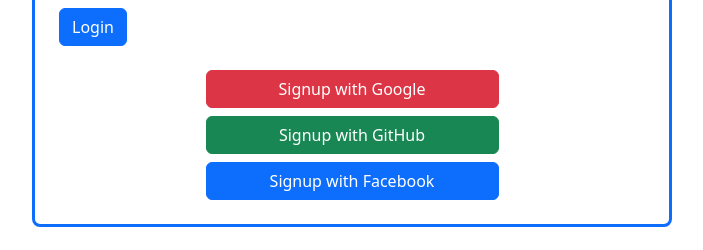
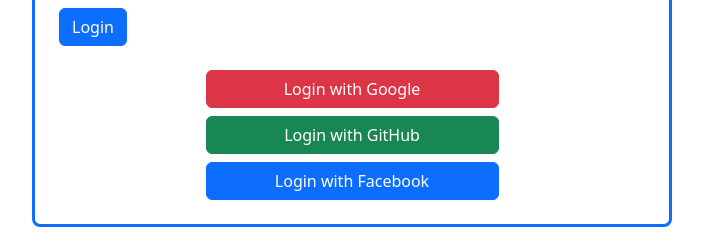
Before and after one commit to developermamoon/Login-page-firebase-authentication, a React (Create React App) app: page /login in a window 1280 px wide. Shown: the part 311-561 px from the top of the page, without its empty margins (288-991 px from the left). Built offline with nearby package versions, Linux system fonts and the light colour scheme.

Commit message:
completed

```diff
--- a/src/Components/Login/Login.js
+++ b/src/Components/Login/Login.js
@@ -12,10 +12,12 @@
 
 const Login = () => {
 
-    const [loginUser, setLoginUser] = useState({})
-    const [showError, setShowError] = useState('');
-    const [show, setShow] = useState(false);
-    const [showPage, setShowPage] = useState(true);
+    const [loginUser, setLoginUser] = useState({}) //used for send data to user component
+    const [showError, setShowError] = useState(''); //user for warning if email or pass is false
+    const [show, setShow] = useState(false); //user in modal
+    const [showPage, setShowPage] = useState(true);  //user for show user component page
+    const [loginSuccess, setLoginSuccess] = useState(false);
+    const [logOutSuccess, setLogOutSuccess] = useState(false);
 
     const googleProvider = new GoogleAuthProvider();
     const githubProvider = new GithubAuthProvider();
@@ -28,6 +30,8 @@
                 console.log(user);
                 setShowPage(false);
                 setLoginUser(user);
+                setLoginSuccess(true);
+                setLogOutSuccess(false);
             })
             .catch(error => {
                 console.error("Error: ", error);
@@ -42,6 +46,8 @@
                 console.log(user);
                 setShowPage(false);
                 setLoginUser(user);
+                setLoginSuccess(true);
+                setLogOutSuccess(false);
             })
             .catch(error => {
                 console.error("Error: ", error);
@@ -57,6 +63,8 @@
                 console.log(user);
                 setShowPage(false);
                 setLoginUser(user);
+                setLoginSuccess(true);
+                setLogOutSuccess(false);
             })
             .catch(error => {
                 console.error("Error: ", error);
@@ -87,7 +95,8 @@
             setShowPage(false);
             // console.log(user);
             form.reset();
-            setShowError("Login Successfull !!")
+            setLoginSuccess(true);
+            setLogOutSuccess(false);
         })
         .catch(error => {
             console.error("Error: ", error);
@@ -129,7 +138,9 @@
             .then(() => {
                 //sign out successful
                 console.log("Sign Out Successfully");
-                setShowPage(true)
+                setShowPage(true);
+                setLogOutSuccess(true);
+                setLoginSuccess(false);
             })
             .catch((error) => {
                 //error
@@ -154,6 +165,8 @@
                         <Form.Control name='password' type="password" placeholder="Password" required />
                     </Form.Group>
                     <p className='text-danger'><small>{showError}</small></p>
+                    {loginSuccess && <p className='text-success fw-bold'>Login Successful !!</p>}
+                    {logOutSuccess && <p className='text-success fw-bold'>Logout Successful !!</p>}
                     <div className='d-flex align-items-center justify-content-between'>
                         <p><small>Don't have an account? <Link to='/register'>Sign Up</Link></small></p>
 
@@ -180,6 +193,8 @@
                                         <Form.Control name='mail' type="email" placeholder="Enter email" required />
                                     </Form.Group>
 
+
+
                                     {<p className="text-success">{mailSent}</p>}
                                     <Button variant="primary" disabled={isDisabled} type="submit" >
                                         Submit
@@ -204,15 +219,15 @@
                 </Form>
 
                 <div className='mt-3 d-flex flex-column align-items-center'>
-                    <button className='btn btn-danger w-50 mt-2' onClick={googleSignUp}>Signup with Google </button>
-                    <button className='btn btn-success w-50 mt-2' onClick={gitHubSignUp}>Signup with GitHub </button>
-                    <button className='btn btn-primary w-50 mt-2' onClick={faceBookSignUp}>Signup with Facebook </button>
+                    <button className='btn btn-danger w-50 mt-2' onClick={googleSignUp}>Login with Google </button>
+                    <button className='btn btn-success w-50 mt-2' onClick={gitHubSignUp}>Login with GitHub </button>
+                    <button className='btn btn-primary w-50 mt-2' onClick={faceBookSignUp}>Login with Facebook </button>
                 </div>
             </div>}
 
             {!showPage && <div className="container text-center mt-5">
                 <User data={loginUser}></User>
-                <button className="btn btn-danger" onClick={manageSignOut}>LogOut</button>
+                <button className="btn btn-danger" onClick={manageSignOut}>Logout</button>
             </div>}
 
 
--- a/src/Components/Register/Register.js
+++ b/src/Components/Register/Register.js
@@ -2,17 +2,72 @@
 import Button from 'react-bootstrap/Button';
 import Form from 'react-bootstrap/Form';
 import app from '../../firebase/firebase.init';
-import {createUserWithEmailAndPassword, getAuth, sendEmailVerification, updateProfile} from 'firebase/auth';
+import {createUserWithEmailAndPassword, FacebookAuthProvider, getAuth, GithubAuthProvider, GoogleAuthProvider, sendEmailVerification, signInWithPopup, signOut, updateProfile} from 'firebase/auth';
 import { Link } from 'react-router-dom';
 import ReactDOM from 'react-dom'
 import { FontAwesomeIcon } from '@fortawesome/react-fontawesome'
 import { faEnvelope, faToggleOn } from '@fortawesome/free-solid-svg-icons'
+import User from '../User/User';
 const auth = getAuth(app);
 
 const Register  = () => {
     const [loginSuccess, setLoginSuccess] = useState(false);
+    const [logOutSuccess, setLogOutSuccess] = useState(false);
     const [isPassword, setIsPassword] = useState('');
+    const [loginUser, setLoginUser] = useState({}) //used for send data to user component
+    const [showPage, setShowPage] = useState(true);  //user for show user component page
 
+    const googleProvider = new GoogleAuthProvider();
+    const githubProvider = new GithubAuthProvider();
+    const facebookProvider = new FacebookAuthProvider();
+    //------------fucntion for google authentication
+    const googleSignUp = () => {
+        signInWithPopup(auth, googleProvider)
+            .then(result => {
+                const user = result.user;
+                console.log(user);
+                setShowPage(false);
+                setLoginUser(user);
+                setLoginSuccess(true);
+                setLogOutSuccess(false);
+            })
+            .catch(error => {
+                console.error("Error: ", error);
+            })
+    }
+
+    //--------- fucntion for github authentication
+    const gitHubSignUp = () => {
+        signInWithPopup(auth, githubProvider)
+            .then(result => {
+                const user = result.user;
+                console.log(user);
+                setShowPage(false);
+                setLoginUser(user);
+                setLoginSuccess(true);
+                setLogOutSuccess(false);
+            })
+            .catch(error => {
+                console.error("Error: ", error);
+            })
+    }
+
+
+    //--------- fucntion for facebook authentication
+    const faceBookSignUp = () => {
+        signInWithPopup(auth, facebookProvider)
+            .then(result => {
+                const user = result.user;
+                console.log(user);
+                setShowPage(false);
+                setLoginUser(user);
+                setLoginSuccess(true);
+                setLogOutSuccess(false);
+            })
+            .catch(error => {
+                console.error("Error: ", error);
+            })
+    }
 
     //function for getting email and password on form submission
     const handleSubmit = (event) =>{
@@ -45,9 +100,13 @@
             const user = result.user;
             console.log(user);
             setLoginSuccess(true);
+            setLogOutSuccess(false);
             // verifyEmail();
             form.reset();
-            userNameSet(name)
+            userNameSet(name);
+            setLoginUser(user);
+            setShowPage(false);
+
         })
         .catch(error=>{
             console.error('Error: ',error);
@@ -81,8 +140,24 @@
         })
     }
 
+    //signout code -----------------------------
+    const manageSignOut = () => {
+        signOut(auth)
+            .then(() => {
+                //sign out successful
+                console.log("Sign Out Successfully");
+                setShowPage(true);
+                setLoginSuccess(false);
+                setLogOutSuccess(true);
+            })
+            .catch((error) => {
+                //error
+            })
+    }
+
     return (
-        <div className='w-50 mx-auto border border-3 border-primary p-4 rounded-3'>
+        <div >
+            {showPage && <div className='w-50 mx-auto border border-3 border-primary p-4 rounded-3'>
                 <h2 className='text-secondary fw-bold text-center'>Sign Up</h2>
                 <Form onSubmit={handleSubmit}>
                     <Form.Group className="mb-3" controlId="formBasicEmail">
@@ -105,6 +180,7 @@
 
                     <small><p>Already a user ? <Link to='/login'>Login</Link></p></small>
                     {loginSuccess && <p className='text-success fw-bold'>Registration Successful !!</p>}
+                    {logOutSuccess && <p className='text-success fw-bold'>Logout Successful !!</p>}
 
 
 
@@ -117,10 +193,18 @@
                 </Form>
 
                 <div className='mt-3 d-flex flex-column align-items-center'>
-                <button className='btn btn-danger w-50 mt-2'>Signup with Google </button>
-                <button className='btn btn-success w-50 mt-2'>Signup with GitHub </button>
-                <button className='btn btn-primary w-50 mt-2'>Signup with Facebook </button>
+                    <button className='btn btn-danger w-50 mt-2' onClick={googleSignUp}>Signup with Google </button>
+                    <button className='btn btn-success w-50 mt-2' onClick={gitHubSignUp}>Signup with GitHub </button>
+                    <button className='btn btn-primary w-50 mt-2' onClick={faceBookSignUp}>Signup with Facebook </button>
                 </div>
+            </div>}
+
+            {!showPage && <div className="container text-center mt-5">
+                <User data={loginUser}></User>
+                <button className="btn btn-danger" onClick={manageSignOut}>LogOut</button>
+            </div>}
+
+
         </div>
     );
 };
```
Lines whose indentation alone changed are shown as unchanged.
